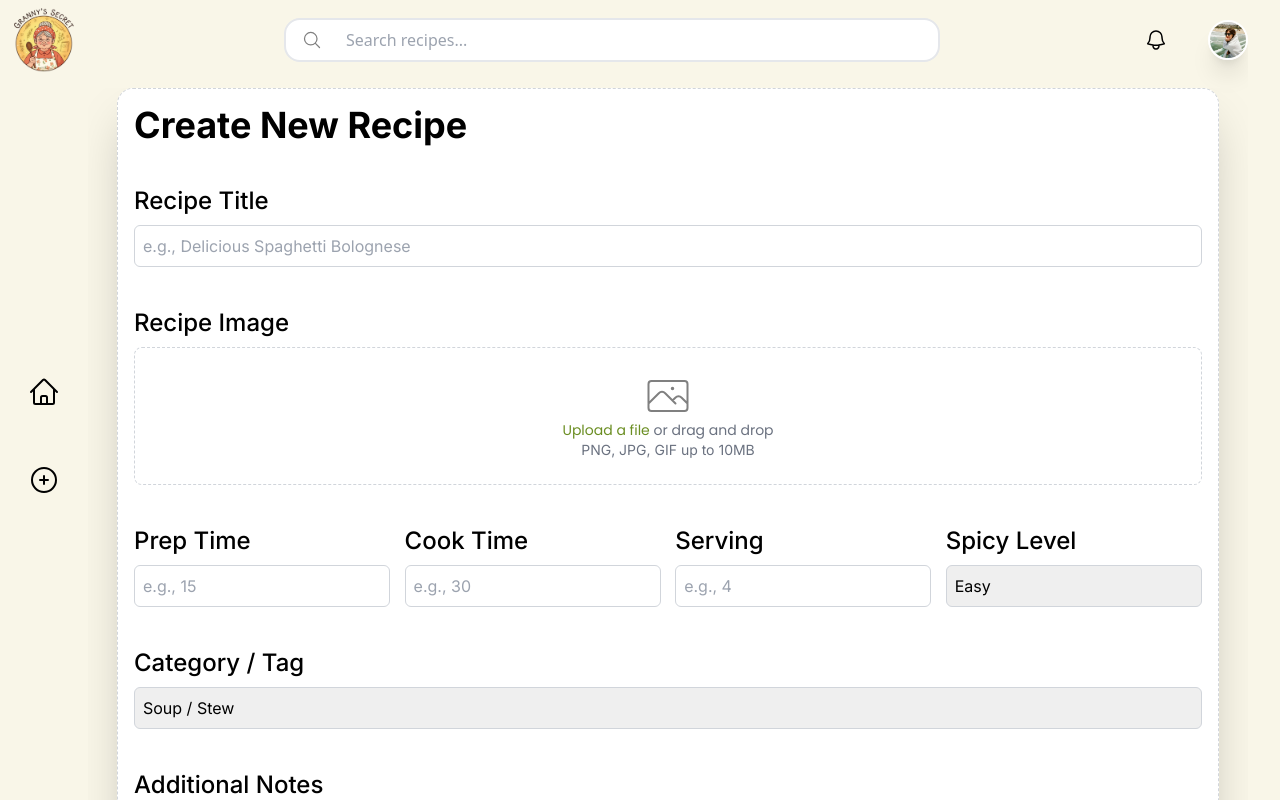
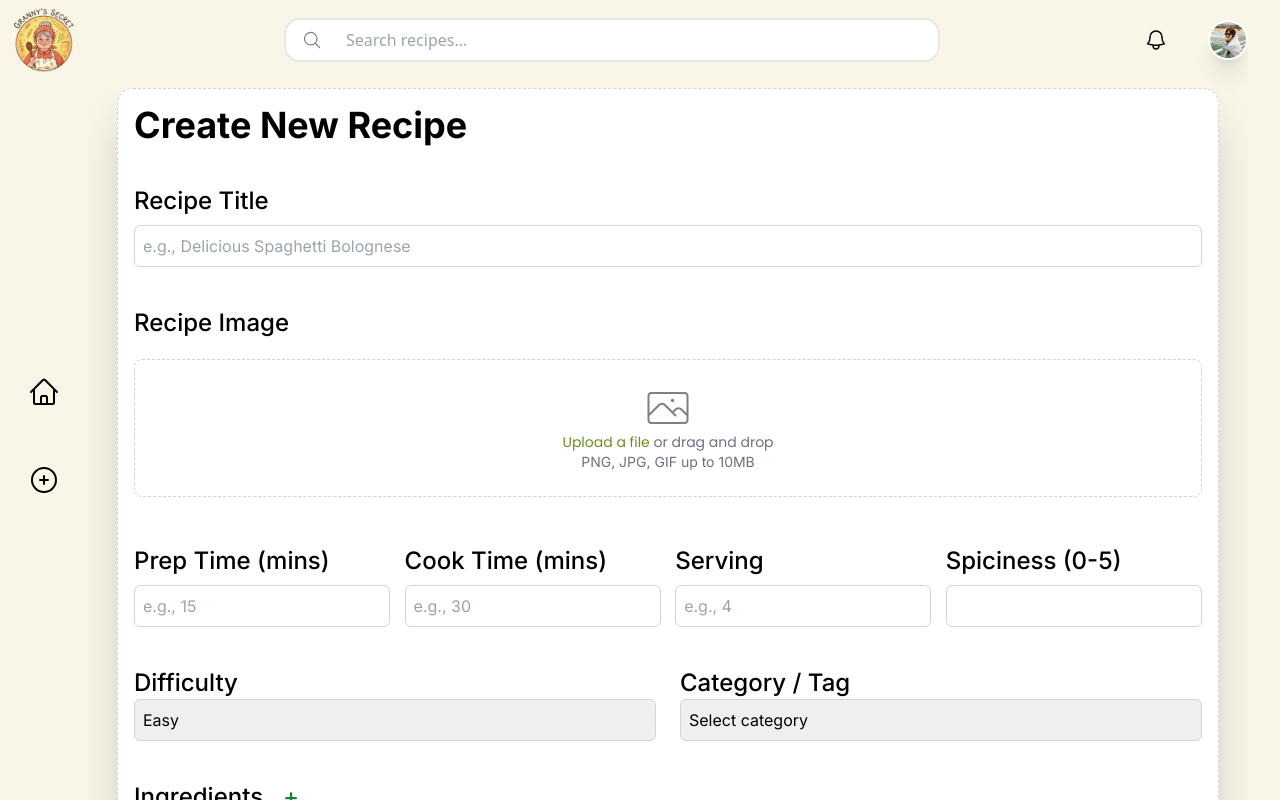
Before and after one commit to dinosauce-285/Project-1-Granny-Secret, a React (Create React App) app in the folder client/: page /create in a window 1280 px wide. Built offline with nearby package versions, Linux system fonts and the light colour scheme; the HTML template or start-up script is replaced by a standard one.

Commit message:
fix(client): fix create page to fit schema

```diff
--- a/client/src/pages/CreateRecipe/CreateRecipe.jsx
+++ b/client/src/pages/CreateRecipe/CreateRecipe.jsx
@@ -1,19 +1,26 @@
 import { MainLayout, ButtonPrimary } from "../../components"
+
 function CreateRecipe() {
     return (
         <div>
             <MainLayout>
                 <div className=" w-[95%] shadow-2xl font-inter mx-auto bg-white rounded-2xl py-4 px-4 flex flex-col space-y-10 justify-between items-start border border-dashed border-gray-300">
                     <div className="title font-bold text-4xl">Create New Recipe</div>
+
                     <div className="recipeName w-full space-y-2" >
-                        <lable for="name" className="font-medium text-2xl">Recipe Title</lable>
-                        <input id="name" className="py-2 px-2 w-full border border-gray-300 outline-none rounded-md hover:border-[#6B8E23] transition-all duration-300" type="text" placeholder="e.g., Delicious Spaghetti Bolognese" />
+                        <label htmlFor="title" className="font-medium text-2xl">Recipe Title</label>
+                        <input id="title" name="title" className="py-2 px-2 w-full border border-gray-300 outline-none rounded-md hover:border-[#6B8E23] transition-all duration-300" type="text" placeholder="e.g., Delicious Spaghetti Bolognese" />
                     </div>
+
                     <div className="image w-full space-y-2">
-                        <lable for="image" className="font-medium text-2xl">Recipe Image</lable>
-                        <div id="image" className="py-6 text-sm border border-dashed border-gray-300 w-full rounded-lg flex flex-col justify-center items-center">
-                            <svg xmlns="http://www.w3.org/2000/svg" fill="none" viewBox="0 0 24 24" stroke-width="1" stroke="gray" class="size-12">
-                                <path stroke-linecap="round" stroke-linejoin="round" d="m2.25 15.75 5.159-5.159a2.25 2.25 0 0 1 3.182 0l5.159 5.159m-1.5-1.5 1.409-1.409a2.25 2.25 0 0 1 3.182 0l2.909 2.909m-18 3.75h16.5a1.5 1.5 0 0 0 1.5-1.5V6a1.5 1.5 0 0 0-1.5-1.5H3.75A1.5 1.5 0 0 0 2.25 6v12a1.5 1.5 0 0 0 1.5 1.5Zm10.5-11.25h.008v.008h-.008V8.25Zm.375 0a.375.375 0 1 1-.75 0 .375.375 0 0 1 .75 0Z" />
+                        <label htmlFor="image" className="font-medium text-2xl">Recipe Image</label>
+                        <div className="py-2">
+                            {/* Hidden file input: clicking the dashed area will open file chooser */}
+                            <input id="image" name="image" type="file" accept="image/*" className="hidden" />
+                            <label htmlFor="image" className="block mt-1 cursor-pointer" aria-label="Upload image">
+                                <div className="py-6 text-sm border border-dashed border-gray-300 w-full rounded-lg flex flex-col justify-center items-center hover:bg-gray-50">
+                                    <svg xmlns="http://www.w3.org/2000/svg" fill="none" viewBox="0 0 24 24" strokeWidth={1} stroke="gray" className="w-12 h-12">
+                                        <path strokeLinecap="round" strokeLinejoin="round" d="m2.25 15.75 5.159-5.159a2.25 2.25 0 0 1 3.182 0l5.159 5.159m-1.5-1.5 1.409-1.409a2.25 2.25 0 0 1 3.182 0l2.909 2.909m-18 3.75h16.5a1.5 1.5 0 0 0 1.5-1.5V6a1.5 1.5 0 0 0-1.5-1.5H3.75A1.5 1.5 0 0 0 2.25 6v12a1.5 1.5 0 0 0 1.5 1.5Zm10.5-11.25h.008v.008h-.008V8.25Zm.375 0a.375.375 0 1 1-.75 0 .375.375 0 0 1 .75 0Z" />
                                     </svg>
                                     <div className="font-poppins">
                                         <span className="text-[#6B8E23]">Upload a file</span>
@@ -21,56 +28,103 @@ function CreateRecipe() {
                                     </div>
                                     <div className="text-gray-500">PNG, JPG, GIF up to 10MB</div>
                                 </div>
+                            </label>
                         </div>
+                    </div>
+
                     <div className="options flex flex-row justify-between  w-full">
                         <div className="flex flex-col space-y-2 w-[24%]">
-                            <label for="time" className="font-medium text-2xl">Prep Time</label>
-                            <input placeholder="e.g., 15 " className="border border-gray-300 w-full rounded-md py-2 px-2 outline-none hover:border-[#6B8E23]" type="number" id="time" />
+                            <label htmlFor="prepTime" className="font-medium text-2xl">Prep Time (mins)</label>
+                            <input placeholder="e.g., 15 " className="border border-gray-300 w-full rounded-md py-2 px-2 outline-none hover:border-[#6B8E23]" type="number" id="prepTime" name="prepTime" />
                         </div>
                         <div className="flex flex-col space-y-2 w-[24%]">
-                            <label for="time" className="font-medium text-2xl">Cook Time</label>
-                            <input placeholder="e.g., 30" className="border border-gray-300 w-full rounded-md py-2 px-2 outline-none hover:border-[#6B8E23]" type="number" id="time" />
+                            <label htmlFor="cookTime" className="font-medium text-2xl">Cook Time (mins)</label>
+                            <input placeholder="e.g., 30" className="border border-gray-300 w-full rounded-md py-2 px-2 outline-none hover:border-[#6B8E23]" type="number" id="cookTime" name="cookTime" />
                         </div>
                         <div className="flex flex-col space-y-2 w-[24%]">
-                            <label for="time" className="font-medium text-2xl">Serving</label>
-                            <input placeholder="e.g., 4" className="border border-gray-300  w-full rounded-md py-2 px-2 outline-none hover:border-[#6B8E23]" type="number" id="time" />
+                            <label htmlFor="servings" className="font-medium text-2xl">Serving</label>
+                            <input placeholder="e.g., 4" className="border border-gray-300  w-full rounded-md py-2 px-2 outline-none hover:border-[#6B8E23]" type="number" id="servings" name="servings" />
                         </div>
                         <div className="flex flex-col space-y-2 w-[24%]">
-                            <label for="time" className="font-medium text-2xl">Spicy Level</label>
-                            <select className=" appearance-none border border-gray-300  w-full rounded-md py-2 px-2  outline-none hover:border-[#6B8E23]" id="time">
+                            <label htmlFor="spiciness" className="font-medium text-2xl">Spiciness (0-5)</label>
+                            <input id="spiciness" name="spiciness" type="number" min={0} max={5} className="border border-gray-300  w-full rounded-md py-2 px-2  outline-none hover:border-[#6B8E23]" />
+                        </div>
+                    </div>
+
+                    <div className="flex flex-row w-full gap-6">
+                        <div className="w-1/2">
+                            <label className="font-medium text-2xl" htmlFor="difficulty">Difficulty</label>
+                            <select id="difficulty" name="difficulty" className="appearance-none border border-gray-300  w-full rounded-md py-2 px-2  outline-none hover:border-[#6B8E23]">
                                 <option>Easy</option>
                                 <option>Medium</option>
                                 <option>Hard</option>
                             </select>
                         </div>
+
+                        <div className="w-1/2">
+                            <label className="font-medium text-2xl" htmlFor="category">Category / Tag</label>
+                            <select id="category" name="category" className="appearance-none border border-gray-300  w-full rounded-md py-2 px-2  outline-none hover:border-[#6B8E23]">
+                                <option value="">Select category</option>
+                                <option value="1">Soup / Stew</option>
+                                <option value="2">Rice Dish</option>
+                                <option value="3">Noodle Dish</option>
+                                <option value="4">Salad</option>
+                                <option value="5">Grilled / Fried Dish</option>
+                                <option value="6">Stir-fried / Sautéed Dish</option>
+                                <option value="7">Bakery / Pastry</option>
+                                <option value="8">Dessert / Sweet</option>
+                                <option value="9">Drink / Beverage</option>
+                                <option value="10">Sauce / Dip / Condiment</option>
+                                <option value="11">Vegetarian / Vegan Dish</option>
+                            </select>
                         </div>
-                    <div className="category flex flex-col space-y-2 w-full">
-                        <label className="font-medium text-2xl" for="cate">Category / Tag</label>
-                        <select id="cate" className="appearance-none border border-gray-300  w-full rounded-md py-2 px-2  outline-none hover:border-[#6B8E23]">
-                            <option>Soup / Stew</option>
-                            <option>Rice Dish</option>
-                            <option>Noodle Dish</option>
-                            <option>Salad</option>
-                            <option>Grilled / Fried Dish</option>
-                            <option>Stir-fried / Sautéed Dish</option>
-                            <option>Bakery / Pastry</option>
-                            <option>Dessert / Sweet</option>
-                            <option>Drink / Beverage</option>
-                            <option>Sauce / Dip / Condiment</option>
-                            <option>Vegetarian / Vegan Dish</option>
-                        </select>
+                    </div>
 
+                    <div className="ingredients w-full">
+                        <div className="flex items-center justify-between">
+                            <div className="font-medium text-2xl flex items-center gap-3">
+                                <span>Ingredients</span>
+                                <button type="button" className="text-green-700 ml-2">+</button>
                             </div>
+                        </div>
+                        <div className="mt-3 space-y-3" data-ingredients="">
+                            <div className="flex items-center gap-3">
+                                <input placeholder="Name" name="ingredientName" className="border border-gray-300 rounded-md py-2 px-2 w-1/2" />
+                                <input placeholder="Amount" name="ingredientAmount" className="border border-gray-300 rounded-md py-2 px-2 w-1/4" />
+                                <input placeholder="Unit" name="ingredientUnit" className="border border-gray-300 rounded-md py-2 px-2 w-1/4" />
+                                <button type="button" aria-label="Remove ingredient" className="text-red-600 bg-red-50 hover:bg-red-100 rounded-full w-8 h-8 flex items-center justify-center">−</button>
+                            </div>
+                        </div>
+                    </div>
+
+                    <div className="steps w-full">
+                        <div className="flex items-center justify-between">
+                            <div className="font-medium text-2xl flex items-center gap-3">
+                                <span>Steps</span>
+                                <button type="button" className="text-green-700 ml-2">+</button>
+                            </div>
+                        </div>
+                        <div className="mt-3 space-y-4" data-steps="">
+                            <div className="flex flex-col">
+                                <div className="flex items-start gap-3">
+                                    <textarea placeholder="Describe this step" name="stepContent" className="border border-gray-300 rounded-md py-2 px-2 flex-1 resize-none" rows={3} />
+                                    <button type="button" aria-label="Remove step" className="text-red-600 bg-red-50 hover:bg-red-100 rounded-full w-8 h-8 flex items-center justify-center">−</button>
+                                </div>
+                            </div>
+                        </div>
+                    </div>
+
                     <div className="notes flex flex-col space-y-2 w-full">
-                        <label className="font-medium text-2xl" for="note">Additional Notes</label>
-                        <textarea id="note"
+                        <label className="font-medium text-2xl" htmlFor="note">Additional Notes</label>
+                        <textarea id="note" name="note"
                             className="border border-gray-300 w-full rounded-md py-2 px-2 outline-none hover:border-[#6B8E23] resize-none"
                             placeholder="Any special tips, ingredients, or serving suggestions..."
                             rows="5"
                         ></textarea>
                     </div>
+
                     <div className="button" >
-                        <ButtonPrimary className="w-40 sm:w-44 md:w-48 px-3 py-5 text-md sm:text-lg text-white  font-semibold bg- transition-all bg-[#006400]  duration-300 hover:bg-[#007a00] hover:scale-105 hover:shadow-lg border border-none">Create Recipe</ButtonPrimary>
+                        <ButtonPrimary type="button" className="w-40 sm:w-44 md:w-48 px-3 py-5 text-md sm:text-lg text-white  font-semibold bg- transition-all bg-[#006400]  duration-300 hover:bg-[#007a00] hover:scale-105 hover:shadow-lg border border-none">Create Recipe</ButtonPrimary>
                     </div>
                 </div>
             </MainLayout>
```
Lines whose indentation alone changed are shown as unchanged.
